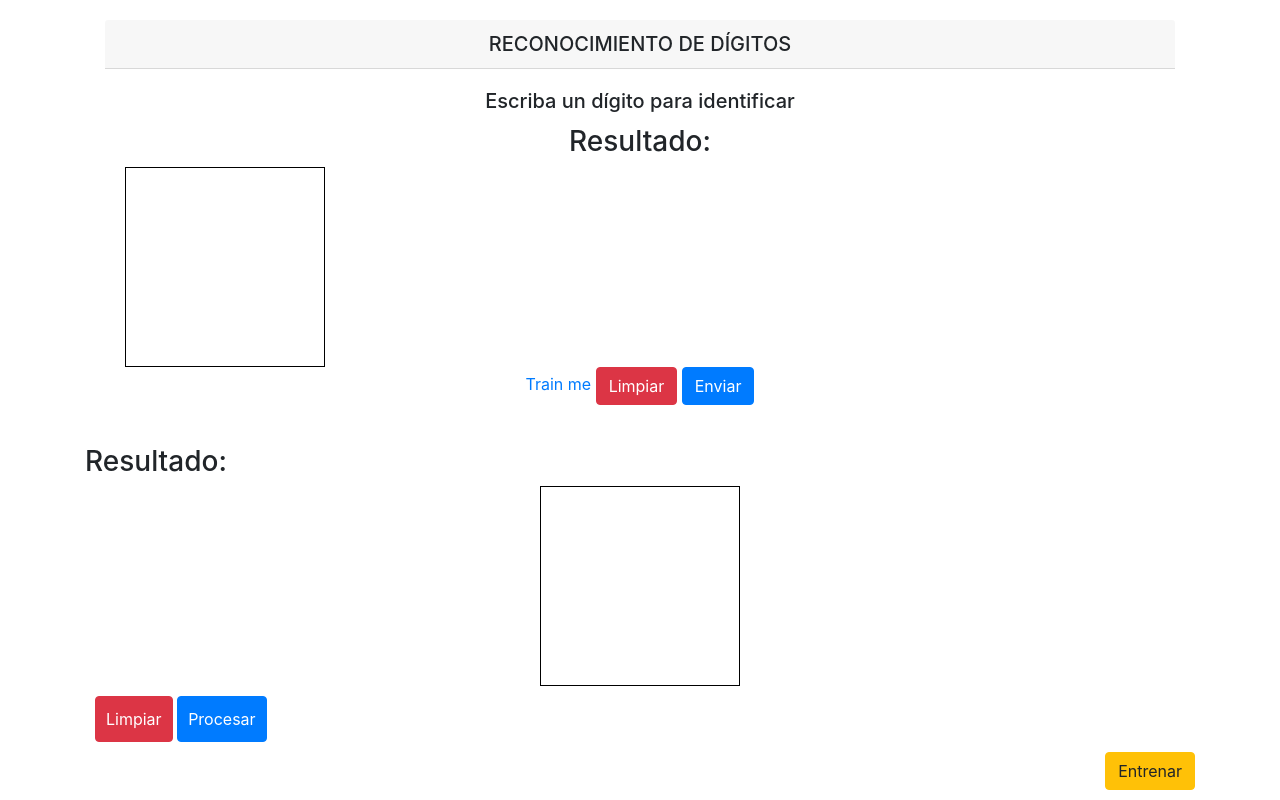
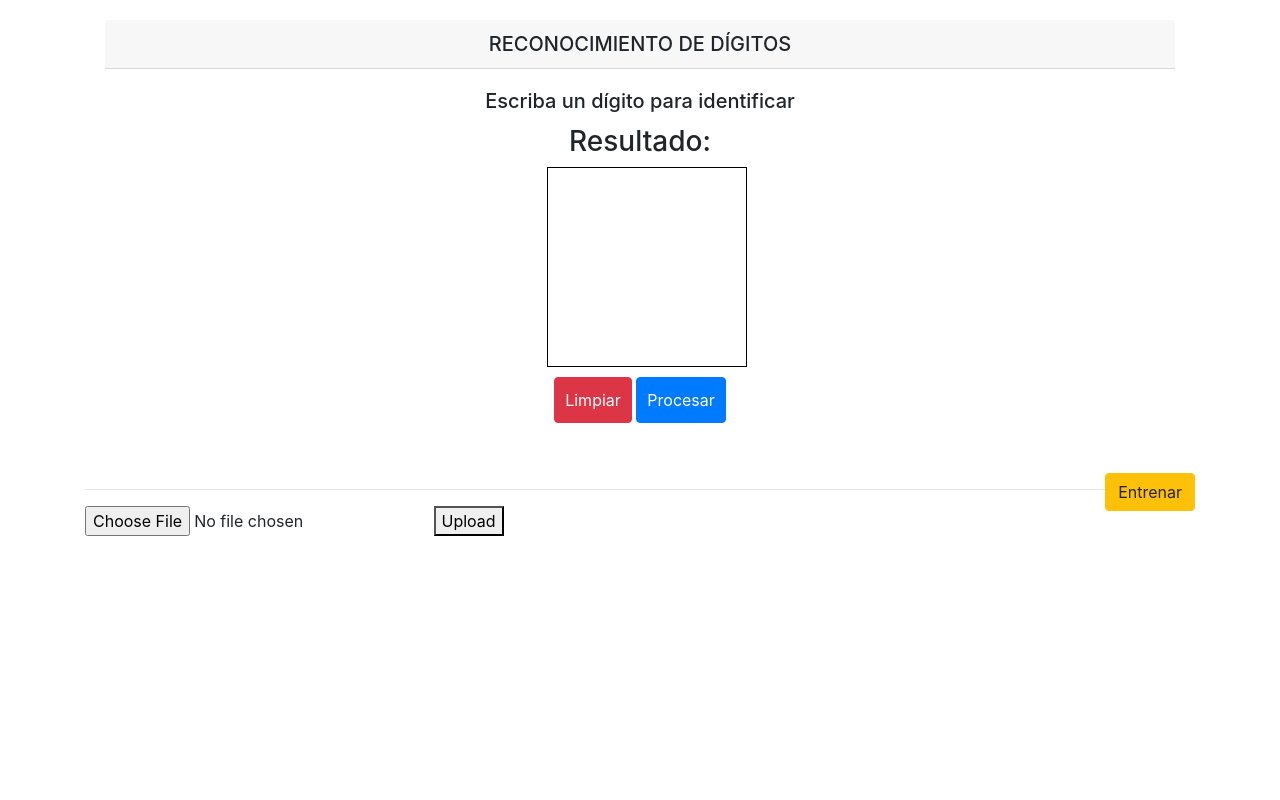
Before and after one commit to frank223c/DjangoImageRecognitionDemo, a Django app: page /digits/ in a window 1280 px wide. Run offline with Django 3.2, Linux system fonts and the light colour scheme; a map, chart or similar area stays blank; some libraries are stand-ins or nearby versions.

Commit message:
form upload 2

```diff
--- a/digits/templates/index.html
+++ b/digits/templates/index.html
@@ -14,27 +14,6 @@
         <h5 class="card-header">RECONOCIMIENTO DE DÍGITOS</h5>
         <div class="card-body">
             <h5 class="card-title">Escriba un dígito para identificar</h5>
-
-
-                                   <h3 id="resultado">Resultado: </h3>
-                    <div id="sketch" style="width:200px; height: 200px; border: 1px solid black;">
-                    <canvas id="paint"></canvas>
-                    </div>
-
-
-
-                <a href="/digits/train">Train me</a>
-
-
-
-
-
-            <button class="btn btn-danger clear-canvas" type="button">Limpiar</button>
-            <button class="btn btn-primary" type="button" id="submit-image">Enviar</button>
-
-        </div>
-    </div>
-
 
             <h3 id="resultado">Resultado: </h3>
             <div style="padding-left: 41%">
@@ -55,6 +34,30 @@
     <div style="float: right;">
         <a class="btn btn-warning" href="/digits/train"> Entrenar </a>
     </div>
+
+    <hr>
+  <form action="/digits/predict_uploaded_image" method="post" enctype="multipart/form-data">
+    {% csrf_token %}
+    <input type="file" name="image">
+    <button type="submit">Upload</button>
+  </form>
+
+
+{% for message in messages %}
+    <span class="{{ message.tags }}">
+    {% if 'result' in message.tags %}
+        <p>Resultado: {{ message }}</p>
+    {% endif %}
+    </span>
+{% endfor %}
+
+  {% if uploaded_file_url %}
+    <img src="{{ uploaded_file_url }}" alt="">
+  {% endif %}
+
+  {% if result %}
+    <p>{{ result }}</p>
+  {% endif %}
 
 {% load staticfiles %}
 <script src="https://code.jquery.com/jquery-3.3.1.min.js"></script>
```
